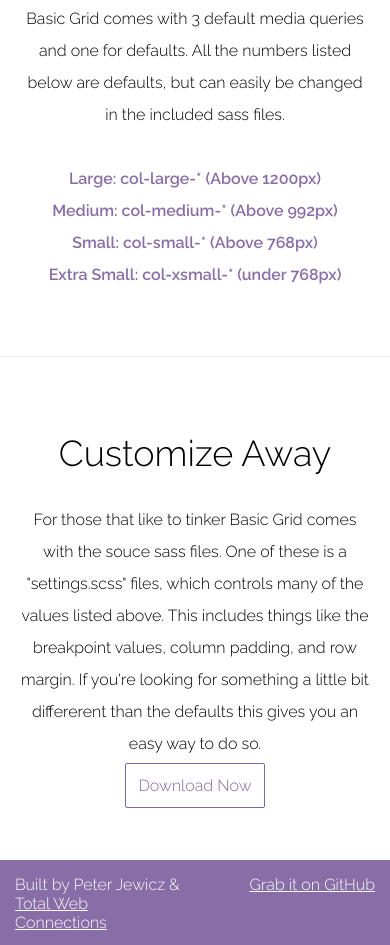
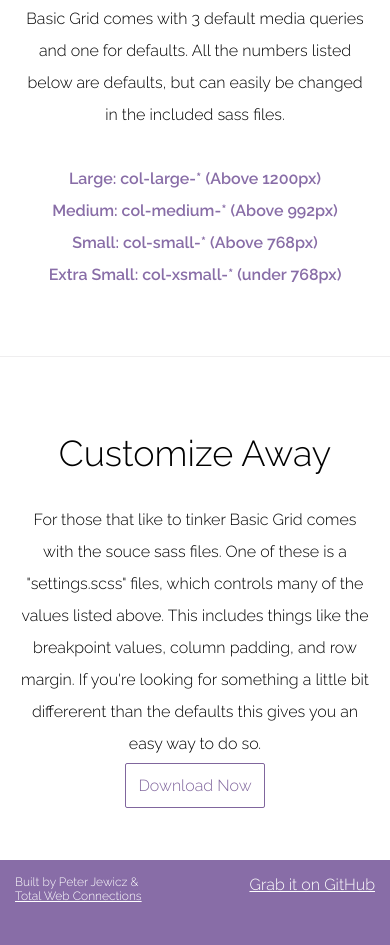
Before and after one commit to peterjewicz/basicGrid, a website: page example/index.html in a window 390 px wide. Shown: the part 5460-6405 px from the top of the page. Drawn offline with Linux system fonts and the light colour scheme.

Commit message:
mobile fix for example site

```diff
--- a/example/css/main.css
+++ b/example/css/main.css
@@ -61,3 +61,8 @@ border-radius: 5px;
     50%  {opacity: 0;}
     100% {opacity: 1;}
 }
+
+
+@media(max-width: 767px){
+    .leftFooter{font-size: 12px;}
+}
--- a/example/index.html
+++ b/example/index.html
@@ -190,7 +190,7 @@
 			<a class="marginTop downloadButton downloadButton2" href="https://github.com/peterjewicz/basicGrid"> Download Now</a>
 		</div>
 		<div class="footer marginTop">
-			<div class="column-xsmall-6 column">
+			<div class="column-xsmall-6 leftFooter column">
 				Built by Peter Jewicz &</br> <a href="http://www.totalwebconnections.com" target="_blank">Total Web Connections</a>
 			</div>
 			<div class="column-xsmall-6 column github">
```
Also changed, not shown: 2 other files.
